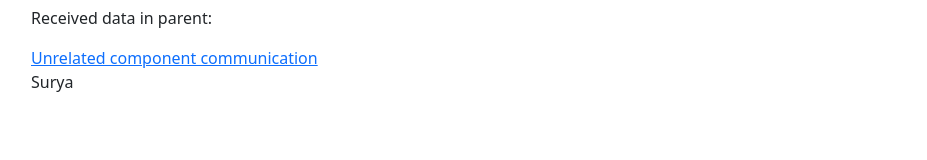
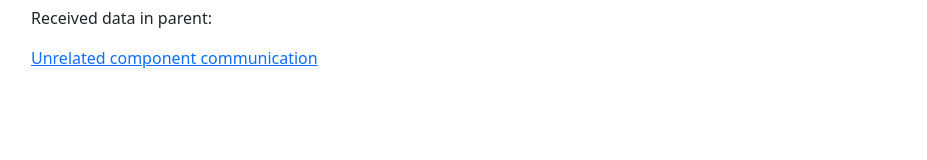
Before and after one commit to SuryaCog/combinedStudy, an Angular app: page /communication in a window 1280 px wide. Shown: the part 128-288 px from the top of the page, without its empty margins (51-978 px from the left). Built offline with nearby package versions, Linux system fonts and the light colour scheme.

Commit message:
The text added on previous commit was removed

```diff
--- a/src/app/comp-communication/comp-communication.component.html
+++ b/src/app/comp-communication/comp-communication.component.html
@@ -7,5 +7,4 @@
     <p>Received data in parent: {{receivedData}}</p>
 
     <a routerLink="unrelatedCompCommu">Unrelated component communication</a>
-    <p>Surya</p>
 </div>
```
